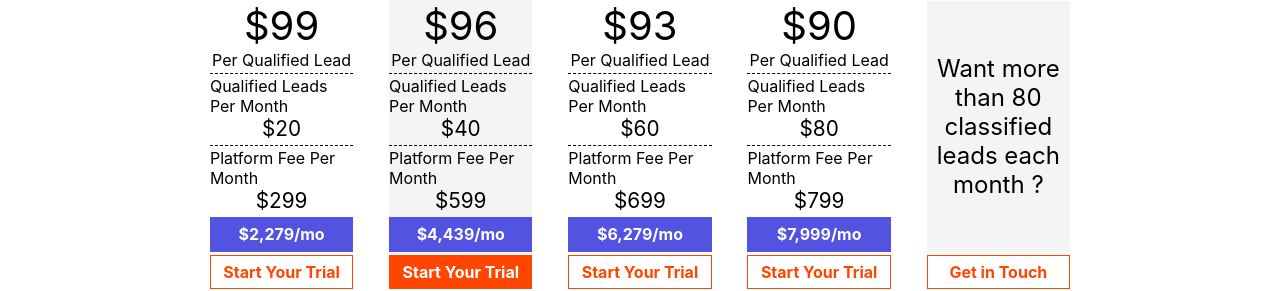
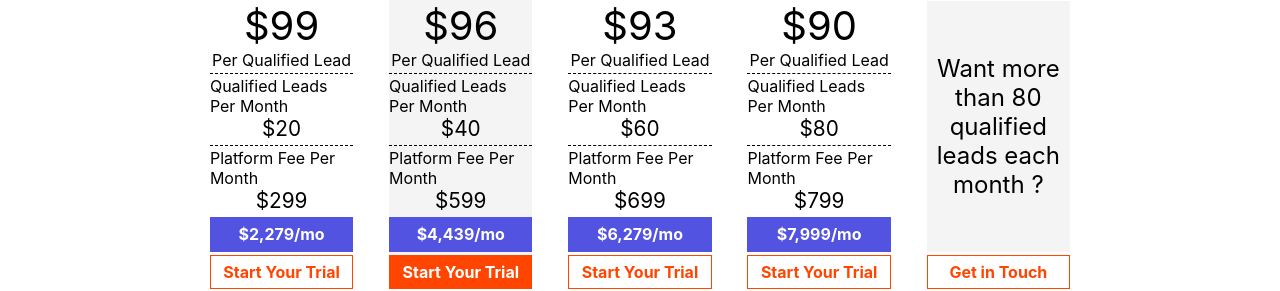
Before and after one commit to vsrandom/activity_round, a React (Create React App) app: page / in a window 1280 px wide. Shown: the part 354-645 px from the top of the page. Built offline with nearby package versions, Linux system fonts and the light colour scheme.

Commit message:
Plan file modified

```diff
--- a/src/components/Plan/Plan.js
+++ b/src/components/Plan/Plan.js
@@ -15,7 +15,7 @@ const plan = (props)=>{
                 </div>
                 <div className = {classes.message}>
                     <div>
-                    Want more than 80 classified leads each month ?
+                    Want more than 80 qualified leads each month ?
                     </div>
                 </div>
                 <div onClick = {props.clicked} className = {classes.start}>
```
